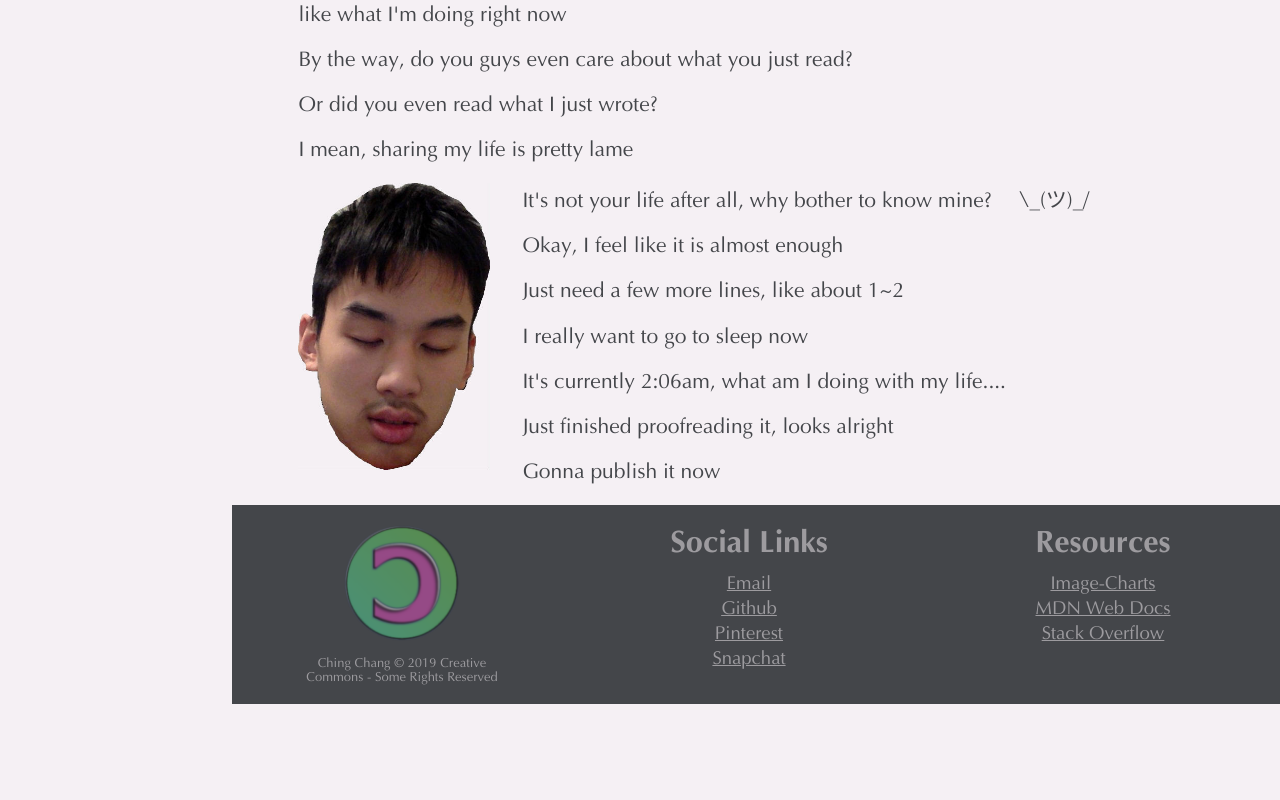
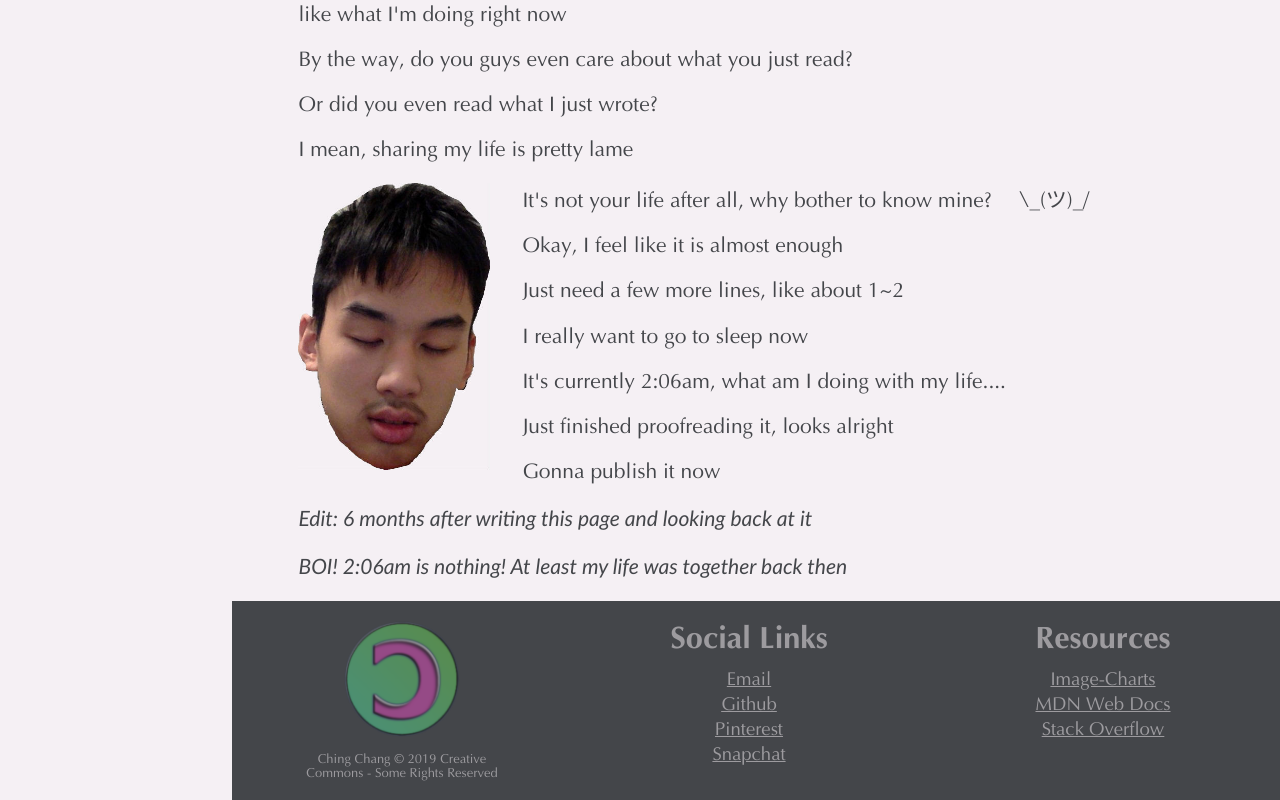
Before and after one commit to ChingChang9/Personal-Website, a Vue app: page / in a window 1280 px wide. Shown: the part 1845-2645 px from the top of the page. Before the commit the page ends 2549 px from the top, so only its background shows below. Built offline with nearby package versions, Linux system fonts and the light colour scheme.

Commit message:
content update

```diff
--- a/src/router.js
+++ b/src/router.js
@@ -1,7 +1,6 @@
 import Vue from "vue";
 import Router from "vue-router";
 import About from "./views/About.vue";
-import Error from "./views/Error.vue";
 
 Vue.use(Router);
 
@@ -107,7 +106,7 @@ const router = new Router({
     },
     {
       path: "*",
-      component: Error,
+      component: () => import("./views/Error.vue"),
       meta: {
         title: "Page Not Found"
       }
--- a/src/views/About.vue
+++ b/src/views/About.vue
@@ -62,6 +62,8 @@
     <p>It's currently 2:06am, what am I doing with my life....</p>
     <p>Just finished proofreading it, looks alright</p>
     <p>Gonna publish it now</p>
+    <p><em>Edit: 6 months after writing this page and looking back at it</em></p>
+    <p><em>BOI! 2:06am is nothing! At least my life was together back then</em></p>
   </div>
 </template>
 
--- a/src/views/projects/WorkPlan.vue
+++ b/src/views/projects/WorkPlan.vue
@@ -470,7 +470,7 @@ export default {
     week15PackProduce() { localStorage.week15PackProduce = this.week15PackProduce },
   },
   mounted() {
-    alert("This plan is garbage")
+    alert("This plan is garbage due to the incompetence of the VP of Production. Come back later");
   },
   methods: {
     save() {
```
